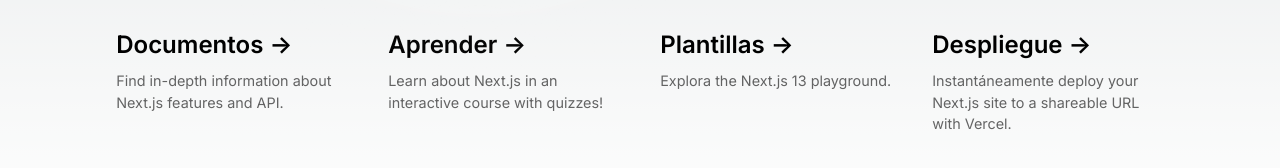
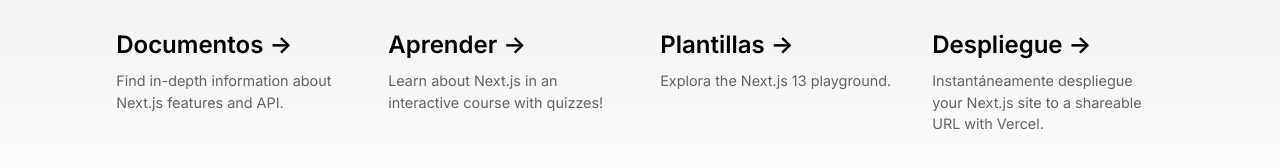
Before and after one commit to AlejandroPose/Practice, a Next.js app: page / in a window 1280 px wide. Shown: the part 552-720 px from the top of the page. Built offline with nearby package versions, Linux system fonts and the light colour scheme.

Commit message:
translate a little

```diff
--- a/app/page.js
+++ b/app/page.js
@@ -86,7 +86,7 @@
             Despliegue <span>-&gt;</span>
           </h2>
           <p>
-            Instantáneamente deploy your Next.js site to a shareable URL with Vercel.
+            Instantáneamente despliegue your Next.js site to a shareable URL with Vercel.
           </p>
         </a>
       </div>
```
